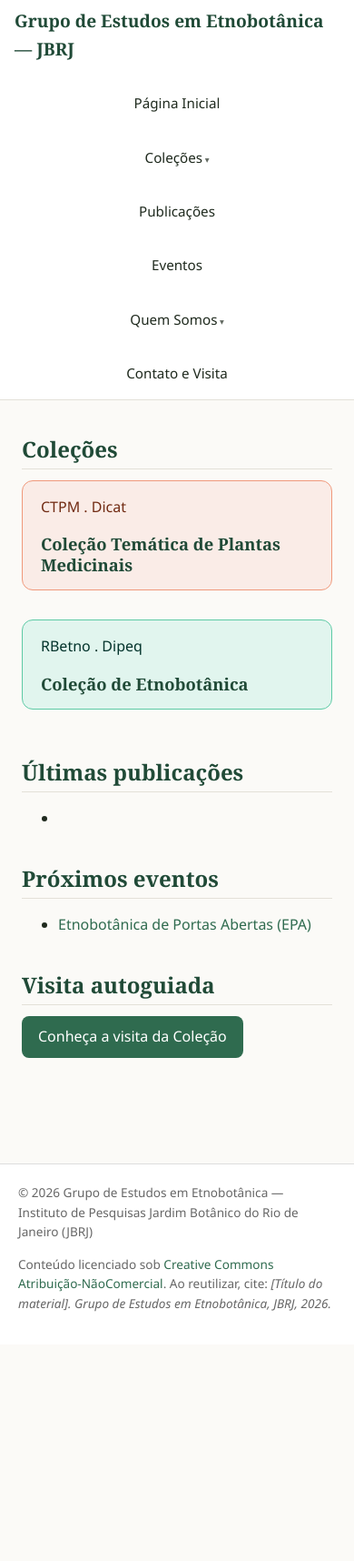
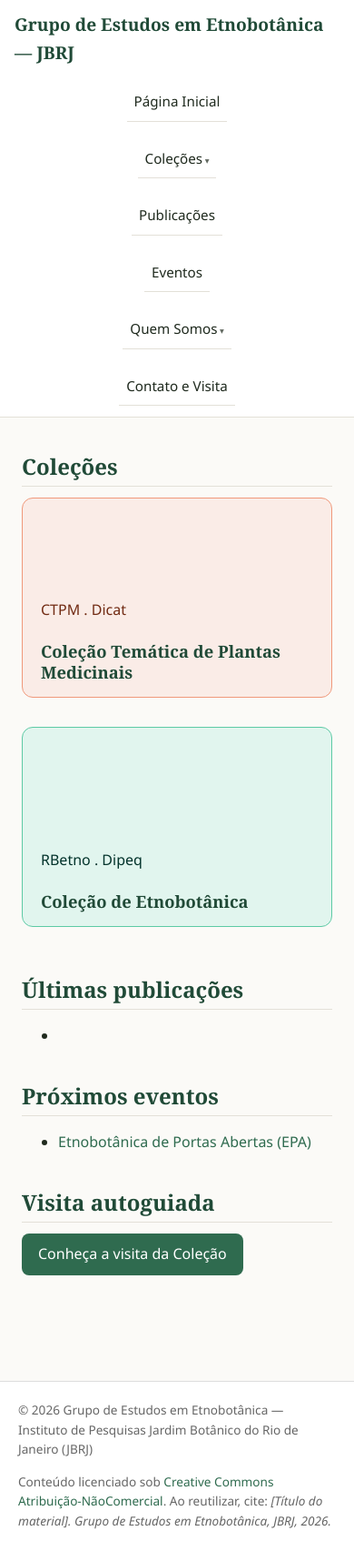
Before and after one commit to etnobotanicajbrj/site-principal, a Jekyll site: the page built from index.md, in a window 390 px wide. Shown: the whole page at 91% size. Built offline with Jekyll 4.4.1, drawn with Linux system fonts in a browser that asks for light colours; before the commit the page ends 1478 px from its top, so only the background shows below that.

Commit message:
Enhance styles for header, menu, and collection cards
Added new hover and active background colors for menu items, adjusted padding, and improved layout for mobile view. Introduced new styles for collection cards including image rotation and overlay effects.

```diff
--- a/_sass/_base.scss
+++ b/_sass/_base.scss
@@ -1,7 +1,5 @@
 // ===========================================================
 // Estilo base do site — cores, tipografia, layout geral.
-// Isto é o que faltava: o _colecoes.scss só estiliza componentes
-// específicos (badges, cards), não a base visual da página.
 // ===========================================================
 
 // --- Paleta institucional -----------------------------------
@@ -13,6 +11,13 @@ $cor-primaria-escura: #204A37;
 $cor-borda: #E3E0D8;
 $cor-link: #2F6B4F;
 $cor-link-hover: #204A37;
+
+// NOVO — tons translúcidos usados no hover/estado ativo do menu.
+// Importante: o cabeçalho tem fundo BRANCO, então o "translúcido"
+// precisa ser uma cor ESCURA com opacidade baixa (não branco
+// translúcido, que fica invisível sobre fundo branco).
+$cor-hover-fundo: rgba(47, 107, 79, 0.08);   // $cor-primaria a 8%
+$cor-ativo-fundo: rgba(47, 107, 79, 0.14);   // $cor-primaria a 14%, para a página atual
 
 // --- Reset básico ---------------------------------------------
 * { box-sizing: border-box; }
@@ -59,18 +64,38 @@ a {
   padding: 0 24px 60px;
 }
 
-// --- Cabeçalho -------------------------------------------------
+// ===========================================================
+// CABEÇALHO
+// ===========================================================
 
-/* ===== MENU PRINCIPAL ===== */
 .cabecalho-site {
   display: flex;
   align-items: center;
   justify-content: space-between;
   flex-wrap: wrap;
   gap: 16px;
-  padding: 18px 24px;
+  padding: 14px 24px;
   border-bottom: 1px solid $cor-borda;
   background: #fff;
+}
+
+// NOVO — agrupa a logo (imagem) + o nome do site, lado a lado.
+// Corresponde ao <div class="marca-site"> do header.html.
+.marca-site {
+  display: flex;
+  align-items: center;
+  gap: 12px;
+  text-decoration: none;
+
+  &:hover { text-decoration: none; }
+}
+
+// NOVO — tamanho controlado da logo. Ajuste max-height conforme
+// a proporção real do arquivo de logo que vocês vão usar.
+.logo-site {
+  height: 40px;
+  width: auto;
+  display: block;
 }
 
 .logo-link {
@@ -78,33 +103,86 @@ a {
   font-size: 1.2rem;
   font-weight: 600;
   color: $cor-primaria-escura;
-
-  &:hover { text-decoration: none; color: $cor-primaria; }
 }
 
-.menu-principal a,
-.menu-principal span {
+// NOVO — agrupa o menu de navegação + o ícone do Instagram,
+// para poder alinhar os dois à direita do cabeçalho.
+.area-navegacao {
+  display: flex;
+  align-items: center;
+  gap: 24px;
+  flex-wrap: wrap;
+}
+
+// NOVO — ícone de rede social (Instagram). O SVG já vem colorido
+// via "currentColor" no header.html, então a cor é controlada aqui.
+.redes-sociais {
+  display: flex;
+  align-items: center;
+}
+
+.icone-instagram {
+  color: $cor-texto-suave;
+  display: flex;
+  align-items: center;
+  padding: 6px;
+  border-radius: 8px;
+  transition: background 0.15s ease, color 0.15s ease;
+
+  svg { width: 20px; height: 20px; }
+
+  &:hover {
+    color: $cor-primaria;
+    background: $cor-hover-fundo;
+    text-decoration: none;
+  }
+}
+
+// ===========================================================
+// MENU PRINCIPAL — itens de topo (com ou sem submenu)
+// ===========================================================
+
+.menu-principal {
+  display: flex;
+  gap: 4px;               // ALTERADO: gap menor, pois agora cada item tem padding próprio
+  align-items: center;
+}
+
+// ALTERADO — regra unificada para QUALQUER item de nível 1 do menu,
+// seja um link simples (<a>) ou o gatilho de um dropdown (<span>).
+// Antes, o hover só existia no <span> do dropdown; agora os dois
+// têm o mesmo comportamento visual (a "caixa translúcida" pedida).
+.menu-principal > a,
+.menu-item-dropdown > span {
+  display: inline-block;
+  padding: 0.5rem 0.9rem;
+  border-radius: 8px;
   color: $cor-texto;
   font-size: 0.95rem;
+  cursor: pointer;
+  text-decoration: none;
+  transition: background 0.15s ease, color 0.15s ease;
 }
 
-.menu-principal a:hover { color: $cor-primaria; }
+.menu-principal > a:hover,
+.menu-item-dropdown > span:hover {
+  background: $cor-hover-fundo;   // ALTERADO: era rgba(255,255,255,0.1), invisível em fundo branco
+  color: $cor-primaria;
+  text-decoration: none;
+}
 
-/* ===== DROPDOWN (NÍVEL 1) ===== */
+// NOVO — classe "active", aplicada pelo header.html via Liquid
+// na página em que o visitante está no momento. Fica com fundo
+// mais forte e texto em negrito, pra "ficar marcada" como pedido.
+.menu-principal > a.active,
+.menu-item-dropdown.active > span {
+  background: $cor-ativo-fundo;
+  color: $cor-primaria-escura;
+  font-weight: 600;
+}
+
 .menu-item-dropdown {
   position: relative;
-}
-
-.menu-item-dropdown > span {
-  display: block;
-  padding: 0.5rem 1rem;
-  cursor: pointer;
-  border-radius: 4px;
-  transition: background 0.2s;
-}
-
-.menu-item-dropdown > span:hover {
-  background: rgba(255, 255, 255, 0.1);
 }
 
 .menu-item-dropdown > span::after {
@@ -116,35 +194,45 @@ a {
 /* ===== SUBMENU (NÍVEL 2) ===== */
 .submenu {
   display: none;
+  flex-direction: column;       // ALTERADO: garante 1 item por linha
   position: absolute;
   top: 100%;
   left: 0;
-  min-width: 220px;
-  background: $cor-fundo;
-  padding: 0.3rem 0;
-  border-radius: 0 0 6px 6px;
-  box-shadow: 0 8px 16px rgba(0, 0, 0, 0.25);
+  min-width: 260px;
+  background: #fff;             // ALTERADO: fundo branco (era $cor-fundo, ficava quase igual ao hover)
+  border: 1px solid $cor-borda;
+  padding: 6px;
+  border-radius: 0 0 10px 10px;
+  box-shadow: 0 8px 24px rgba(0, 0, 0, 0.10);   // ALTERADO: sombra mais sutil
   z-index: 1000;
 }
 
-.menu-item-dropdown:hover .submenu {
-  display: block;
+.menu-item-dropdown:hover .submenu,
+.menu-item-dropdown:focus-within .submenu {
+  display: flex;
 }
 
 .submenu > a {
   display: block;
   color: $cor-texto;
   text-decoration: none;
-  padding: 0.4rem 1.2rem;
+  padding: 0.5rem 0.9rem;
+  border-radius: 6px;
   font-size: 0.9rem;
-  transition: background 0.2s;
+  white-space: nowrap;
+  transition: background 0.15s ease;
 }
 
 .submenu > a:hover {
-  background: rgba(255, 255, 255, 0.08);
+  background: $cor-hover-fundo;
 }
 
-/* ===== SUB-SUBMENU (NÍVEL 3) ===== */
+.submenu > a.active {
+  background: $cor-ativo-fundo;
+  font-weight: 600;
+}
+
+/* ===== SUB-SUBMENU (NÍVEL 3) — mantido para uso futuro ===== */
 .submenu-item-dropdown {
   position: relative;
 }
@@ -153,13 +241,14 @@ a {
   display: block;
   color: $cor-texto;
   text-decoration: none;
-  padding: 0.4rem 1.2rem;
+  padding: 0.5rem 0.9rem;
+  border-radius: 6px;
   font-size: 0.9rem;
-  transition: background 0.2s;
+  transition: background 0.15s ease;
 }
 
 .submenu-item-dropdown > a:hover {
-  background: rgba(255, 255, 255, 0.08);
+  background: $cor-hover-fundo;
 }
 
 .submenu-item-dropdown > a::after {
@@ -170,32 +259,35 @@ a {
 
 .sub-submenu {
   display: none;
+  flex-direction: column;
   position: absolute;
   top: 0;
   left: 100%;
-  min-width: 200px;
-  background: $cor-fundo;
-  padding: 0.3rem 0;
-  border-radius: 0 6px 6px 0;
-  box-shadow: 0 8px 16px rgba(0, 0, 0, 0.25);
+  min-width: 220px;
+  background: #fff;
+  border: 1px solid $cor-borda;
+  padding: 6px;
+  border-radius: 0 10px 10px 10px;
+  box-shadow: 0 8px 24px rgba(0, 0, 0, 0.10);
   z-index: 1000;
 }
 
 .submenu-item-dropdown:hover .sub-submenu {
-  display: block;
+  display: flex;
 }
 
 .sub-submenu a {
   display: block;
   color: $cor-texto;
   text-decoration: none;
-  padding: 0.4rem 1.2rem;
+  padding: 0.4rem 0.9rem;
+  border-radius: 6px;
   font-size: 0.85rem;
-  transition: background 0.2s;
+  transition: background 0.15s ease;
 }
 
 .sub-submenu a:hover {
-  background: rgba(255, 255, 255, 0.08);
+  background: $cor-hover-fundo;
 }
 
 /* ===== MENU MOBILE ===== */
@@ -203,56 +295,47 @@ a {
   .cabecalho-site {
     flex-direction: column;
     align-items: stretch;
-    padding: 0.5rem 1rem;
+    padding: 12px 16px;
+  }
+
+  .area-navegacao {
+    flex-direction: column;
+    align-items: stretch;
+    gap: 4px;
+    width: 100%;
   }
 
   .menu-principal {
     flex-direction: column;
     align-items: stretch;
     width: 100%;
-    margin-top: 0.5rem;
   }
 
-  .menu-principal > a {
-    padding: 0.5rem 0;
-    border-bottom: 1px solid rgba(255, 255, 255, 0.05);
+  .menu-principal > a,
+  .menu-item-dropdown > span {
+    padding: 0.6rem 0.5rem;
+    border-bottom: 1px solid $cor-borda;   // ALTERADO: era rgba(255,255,255,0.05), invisível em fundo claro
+    border-radius: 0;
   }
 
-  .menu-item-dropdown > span {
-    padding: 0.5rem 0;
-    border-bottom: 1px solid rgba(255, 255, 255, 0.05);
-  }
-
-  .submenu {
-    position: static;
-    box-shadow: none;
-    border-radius: 0;
-    padding-left: 1.2rem;
-    background: rgba(255, 255, 255, 0.04);
-  }
-
+  .submenu,
   .sub-submenu {
     position: static;
     box-shadow: none;
+    border: none;
     border-radius: 0;
     padding-left: 1.2rem;
-    background: rgba(255, 255, 255, 0.04);
+    background: $cor-fundo;
   }
 
-  .submenu-item-dropdown > a::after {
-    content: " ▾";
-  }
-
-  .submenu-item-dropdown:hover .sub-submenu {
-    display: none;
-  }
-
-  .submenu-item-dropdown.active .sub-submenu {
-    display: block;
+  .redes-sociais {
+    margin-top: 8px;
   }
 }
 
-// --- Rodapé (ajuste fino sobre o que já existia em _colecoes.scss) ---
+// ===========================================================
+// RODAPÉ
+// ===========================================================
 .rodape-site {
   background: #fff;
   border-top: 1px solid $cor-borda;
@@ -277,9 +360,75 @@ a {
   font-style: italic;
 }
 
+// ===========================================================
+// CARDS DE COLEÇÃO (usados na Home)
+// ===========================================================
+
 // Ajuste fino: títulos dentro dos cards de coleção não devem herdar
 // a margem grande dos h3 gerais da página.
 .card-colecao h3 {
   margin-top: 4px;
   margin-bottom: 0;
 }
+
+// NOVO — o card de coleção passa a poder conter uma imagem em
+// rotação (ver .imagem-colecao-slider) por baixo do texto.
+// position: relative + overflow: hidden são obrigatórios para
+// a imagem de fundo (position: absolute) ficar contida no card.
+.card-colecao {
+  position: relative;
+  overflow: hidden;
+  min-height: 220px;
+  display: flex;
+  flex-direction: column;
+  justify-content: flex-end;   // empurra o texto para a base do card
+}
+
+// NOVO — a "moldura" onde as fotos da coleção vão passar.
+// Fica atrás do texto (z-index menor), preenchendo o card inteiro.
+.imagem-colecao-slider {
+  position: absolute;
+  inset: 0;
+  z-index: 0;
+
+  img {
+    position: absolute;
+    inset: 0;
+    width: 100%;
+    height: 100%;
+    object-fit: cover;
+    opacity: 0;
+    transition: opacity 1.2s ease-in-out;
+
+    // A classe "ativa" é alternada via JavaScript (assets/js/carousel.js)
+    // para criar o efeito de crossfade entre as fotos.
+    &.ativa { opacity: 1; }
+  }
+}
+
+// NOVO — camada escura por cima da foto, só para o texto continuar
+// legível independente de qual foto estiver passando no momento.
+.imagem-colecao-slider::after {
+  content: "";
+  position: absolute;
+  inset: 0;
+  background: linear-gradient(to top, rgba(0,0,0,0.55), rgba(0,0,0,0) 65%);
+  z-index: 1;
+}
+
+// NOVO — o conteúdo de texto do card (sigla, título, descrição)
+// precisa ficar acima da foto e do degradê (z-index maior).
+.conteudo-card-colecao {
+  position: relative;
+  z-index: 2;
+  color: #fff;
+
+  .sigla { color: rgba(255,255,255,0.85); }
+  h3 { color: #fff; }
+}
+
+.descricao-colecao {
+  font-size: 0.85rem;
+  color: rgba(255,255,255,0.9);
+  margin: 6px 0 0;
+}
```
